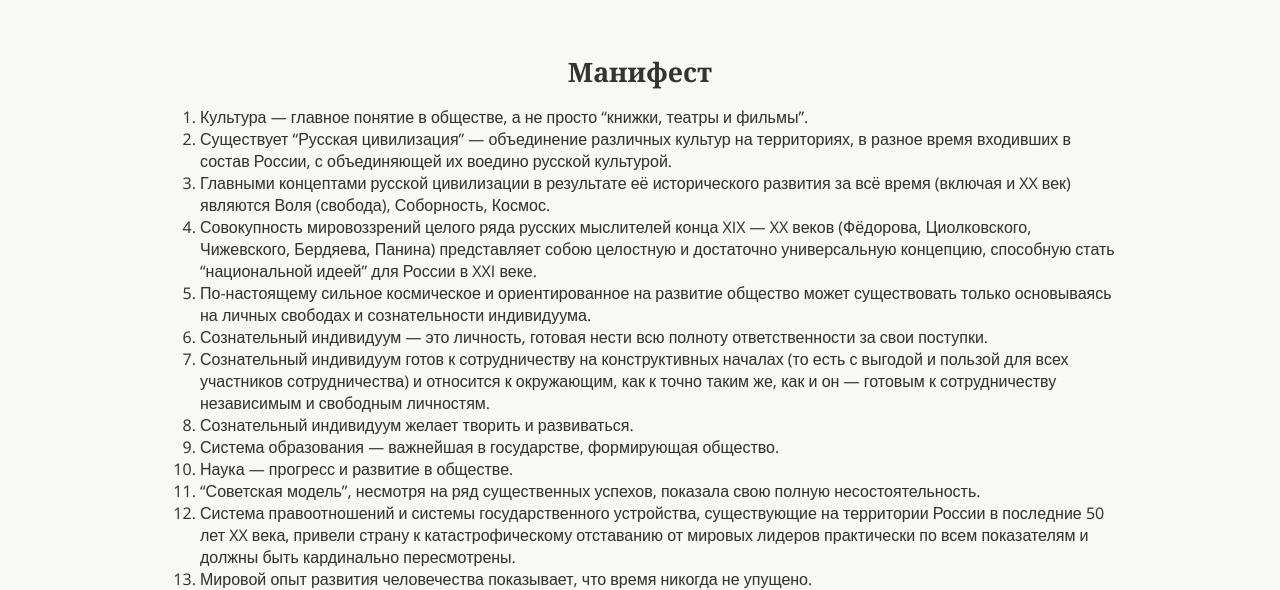
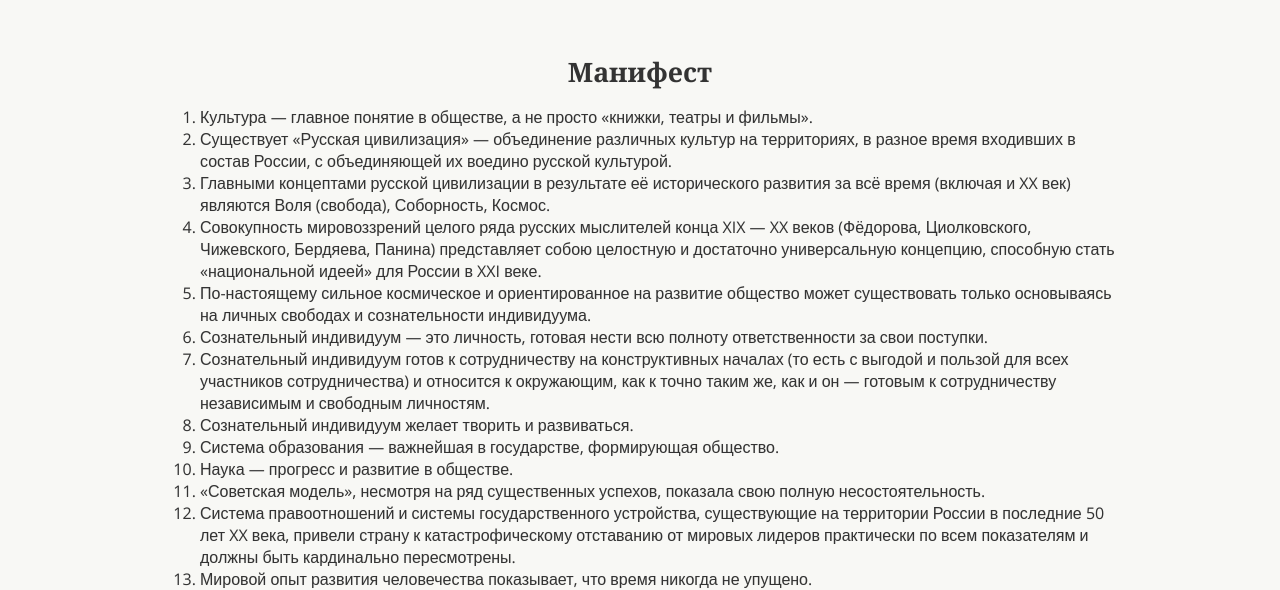
Before and after one commit to rccp-project/rccp-project.github.com, a Jekyll site: the page built from manifesto.md, in a window 1280 px wide. Shown: the part 271-861 px from the top of the page. Built offline with Jekyll 4.4.1, drawn with Linux system fonts in a browser that asks for light colours.

```diff
--- a/manifesto.md
+++ b/manifesto.md
@@ -5,17 +5,17 @@ title: 'Манифест — Проект: Русская Космическая
 
 #Манифест
 
-1. Культура — главное понятие в обществе, а не просто "книжки, театры и фильмы".
-2. Существует "Русская цивилизация" — объединение различных культур на территориях, в разное время входивших в состав России, с объединяющей их воедино русской культурой.
+1. Культура — главное понятие в обществе, а не просто «книжки, театры и фильмы».
+2. Существует «Русская цивилизация» — объединение различных культур на территориях, в разное время входивших в состав России, с объединяющей их воедино русской культурой.
 3. Главными концептами русской цивилизации в результате её исторического развития за всё время (включая и XX век) являются Воля (свобода), Соборность, Космос.
-4. Совокупность мировоззрений целого ряда русских мыслителей конца XIX — XX веков (Фёдорова, Циолковского, Чижевского, Бердяева, Панина) представляет собою целостную и достаточно универсальную концепцию, способную стать "национальной идеей" для России в XXI веке.
+4. Совокупность мировоззрений целого ряда русских мыслителей конца XIX — XX веков (Фёдорова, Циолковского, Чижевского, Бердяева, Панина) представляет собою целостную и достаточно универсальную концепцию, способную стать «национальной идеей» для России в XXI веке.
 5. По-настоящему сильное космическое и ориентированное на развитие общество может существовать только основываясь на личных свободах и сознательности индивидуума.
 6. Сознательный индивидуум — это личность, готовая нести всю полноту ответственности за свои поступки.
 7. Сознательный индивидуум готов к сотрудничеству на конструктивных началах (то есть с выгодой и пользой для всех участников сотрудничества) и относится к окружающим, как к точно таким же, как и он — готовым к сотрудничеству независимым и свободным личностям.
 8. Сознательный индивидуум желает творить и развиваться.
 9. Система образования — важнейшая в государстве, формирующая общество.
 10. Наука — прогресс и развитие в обществе.
-11. "Советская модель", несмотря на ряд существенных успехов, показала свою полную несостоятельность.
+11. «Советская модель», несмотря на ряд существенных успехов, показала свою полную несостоятельность.
 12. Система правоотношений и системы государственного устройства, существующие на территории России в последние 50 лет XX века, привели страну к катастрофическому отставанию от мировых лидеров практически по всем показателям и должны быть кардинально пересмотрены.
 13. Мировой опыт развития человечества показывает, что время никогда не упущено.
 
```
Also changed, not shown: 404.html (added, +22 -0 lines), index.md (+3 -3 lines), plan.md (+9 -9 lines).
